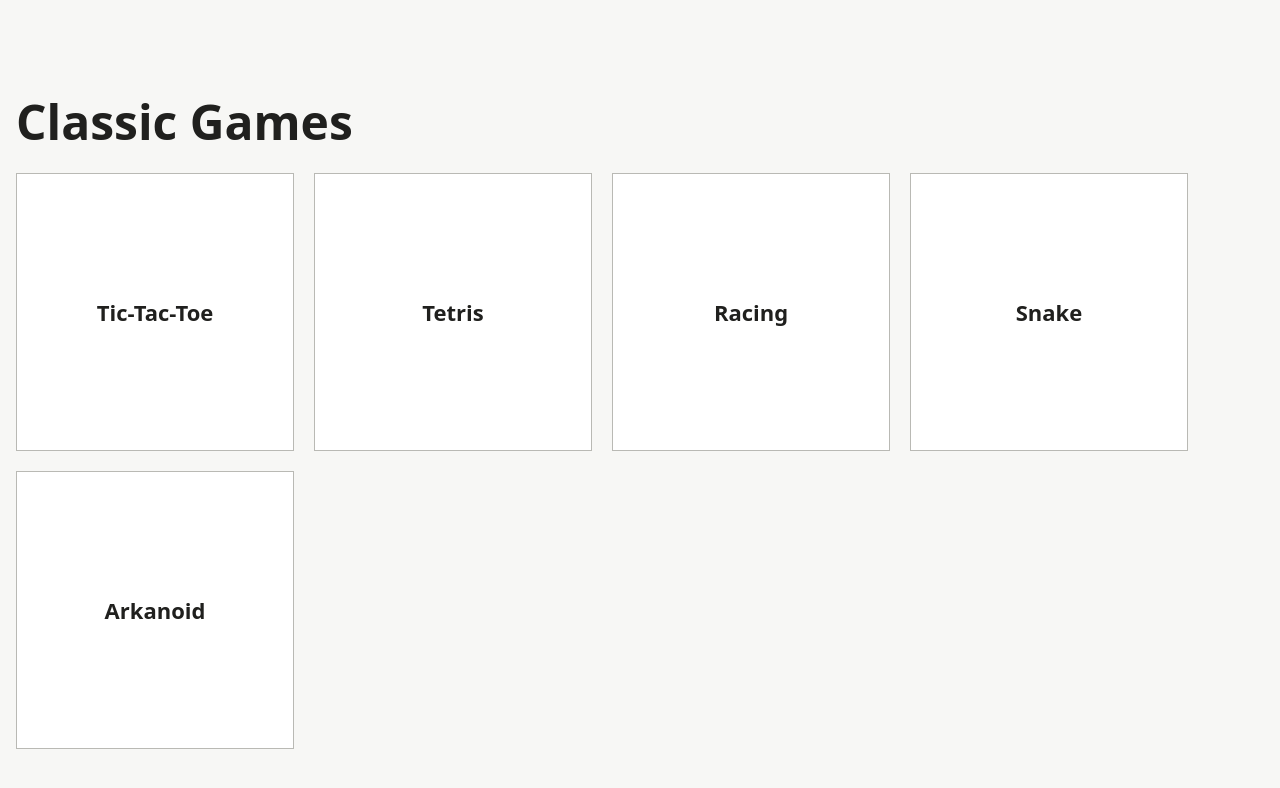
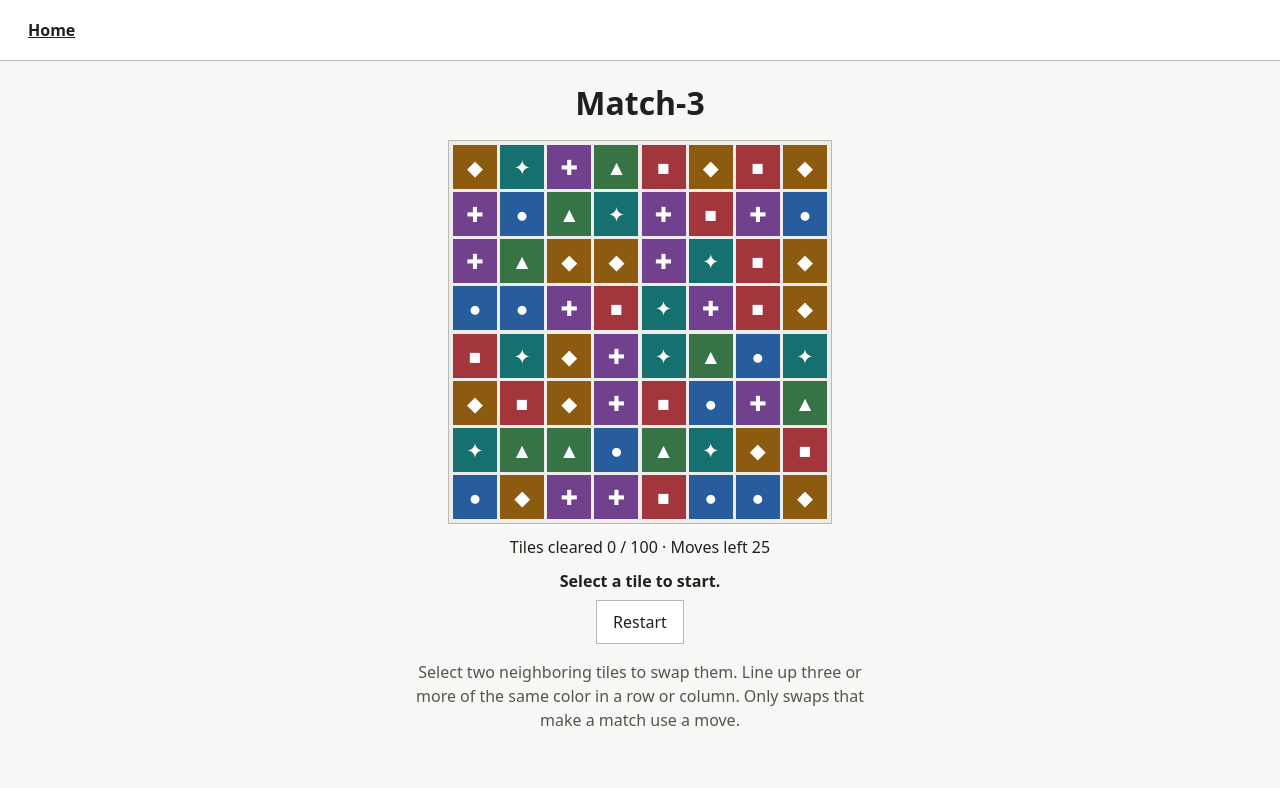
Before and after one commit to santijaga/classic-games, an Angular app: page /match-3 in a window 1280 px wide. Before the commit this address led to /. Shown: the top 788 px of the page. Built offline with nearby package versions, Linux system fonts and the light colour scheme.

Commit message:
Add Match-3 game

```diff
--- a/src/app/app.routes.ts
+++ b/src/app/app.routes.ts
@@ -32,5 +32,10 @@ export const routes: Routes = [
     title: 'Arkanoid | Classic Games',
     loadComponent: () => import('./arkanoid/arkanoid').then((module) => module.Arkanoid),
   },
+  {
+    path: 'match-3',
+    title: 'Match-3 | Classic Games',
+    loadComponent: () => import('./match-3/match-3').then((module) => module.Match3),
+  },
   { path: '**', redirectTo: '' },
 ];
--- a/src/app/dashboard/dashboard.ts
+++ b/src/app/dashboard/dashboard.ts
@@ -13,6 +13,7 @@ import { RouterLink } from '@angular/router';
         <a routerLink="/racing">Racing</a>
         <a routerLink="/snake">Snake</a>
         <a routerLink="/arkanoid">Arkanoid</a>
+        <a routerLink="/match-3">Match-3</a>
       </nav>
     </main>
   `,
--- /dev/null
+++ b/src/app/match-3/match-3-game.ts
@@ -0,0 +1,85 @@
+import { neighbors } from '../tile-games/tiles';
+
+export const width = 8;
+const length = width * width;
+const colorCount = 6;
+
+function randomColor(): number {
+  return Math.floor(Math.random() * colorCount);
+}
+
+export function swap(board: number[], first: number, second: number): void {
+  [board[first], board[second]] = [board[second], board[first]];
+}
+
+function matches(board: readonly number[]): Set<number> {
+  const found = new Set<number>();
+  for (let index = 0; index < length; index++) {
+    const color = board[index];
+    if (index % width < width - 2 && color === board[index + 1] && color === board[index + 2]) {
+      found.add(index).add(index + 1).add(index + 2);
+    }
+    if (index + 2 * width < length && color === board[index + width] && color === board[index + 2 * width]) {
+      found.add(index).add(index + width).add(index + 2 * width);
+    }
+  }
+  return found;
+}
+
+function hasMove(board: number[]): boolean {
+  for (let index = 0; index < length; index++) {
+    for (const next of neighbors(index, width, length)) {
+      if (next <= index || board[index] === board[next]) continue;
+      swap(board, index, next);
+      const valid = matches(board).size > 0;
+      swap(board, index, next);
+      if (valid) return true;
+    }
+  }
+  return false;
+}
+
+export function newBoard(): number[] {
+  const board: number[] = [];
+  do {
+    for (let index = 0; index < length; index++) {
+      const excluded: number[] = [];
+      if (index % width >= 2 && board[index - 1] === board[index - 2]) {
+        excluded.push(board[index - 1]);
+      }
+      if (index >= 2 * width && board[index - width] === board[index - 2 * width]) {
+        excluded.push(board[index - width]);
+      }
+      const colors = Array.from({ length: colorCount }, (_, color) => color)
+        .filter((color) => !excluded.includes(color));
+      board[index] = colors[Math.floor(Math.random() * colors.length)];
+    }
+  } while (!hasMove(board));
+  return board;
+}
+
+export function resolveSwap(board: readonly number[], first: number, second: number) {
+  if (!neighbors(first, width, length).includes(second)) return;
+  const next = [...board];
+  swap(next, first, second);
+  let cleared = matches(next);
+  if (!cleared.size) return;
+
+  let count = 0;
+  while (cleared.size) {
+    count += cleared.size;
+    for (let column = 0; column < width; column++) {
+      let target = length - width + column;
+      for (let index = target; index >= 0; index -= width) {
+        if (cleared.has(index)) continue;
+        next[target] = next[index];
+        target -= width;
+      }
+      for (; target >= 0; target -= width) next[target] = randomColor();
+    }
+    cleared = matches(next);
+  }
+
+  const refreshed = !hasMove(next);
+  return { board: refreshed ? newBoard() : next, count, refreshed };
+}
--- /dev/null
+++ b/src/app/match-3/match-3.html
@@ -0,0 +1,14 @@
+<app-game-page title="Match-3">
+  <div class="board" role="group" aria-label="Match-3 board">
+    @for (color of board(); track $index) {
+      <button type="button" class="cell" [attr.data-color]="color" [attr.aria-label]="label($index, color)"
+        [attr.aria-pressed]="selected() === $index" [disabled]="finished()" (click)="choose($index)">
+        {{ tiles[color].mark }}
+      </button>
+    }
+  </div>
+  <p class="stats">Tiles cleared {{ score() }} / {{ goal }} · Moves left {{ moves() }}</p>
+  <p class="status" role="status">{{ status() }}</p>
+  <button type="button" class="restart" (click)="restart()">Restart</button>
+  <p class="instructions">Select two neighboring tiles to swap them. Line up three or more of the same color in a row or column. Only swaps that make a match use a move.</p>
+</app-game-page>
--- /dev/null
+++ b/src/app/match-3/match-3.ts
@@ -0,0 +1,61 @@
+import { Component, computed, signal } from '@angular/core';
+import { GamePage } from '../game-page/game-page';
+import { neighbors, tileLabel, tiles } from '../tile-games/tiles';
+import { newBoard, resolveSwap, width } from './match-3-game';
+
+@Component({
+  selector: 'app-match-3',
+  imports: [GamePage],
+  templateUrl: './match-3.html',
+  styleUrl: '../tile-games/tiles.css',
+})
+export class Match3 {
+  protected readonly board = signal(newBoard());
+  protected readonly selected = signal<number | null>(null);
+  protected readonly score = signal(0);
+  protected readonly moves = signal(25);
+  protected readonly goal = 100;
+  protected readonly finished = computed(() => this.score() >= this.goal || this.moves() === 0);
+  protected readonly status = signal('Select a tile to start.');
+  protected readonly tiles = tiles;
+
+  protected label(index: number, color: number): string {
+    return tileLabel(index, width, color);
+  }
+
+  protected choose(index: number): void {
+    if (this.finished()) return;
+    const first = this.selected();
+    if (first === index) {
+      this.selected.set(null);
+      this.status.set('Select a tile.');
+      return;
+    }
+    if (first === null || !neighbors(first, width, this.board().length).includes(index)) {
+      this.selected.set(index);
+      this.status.set('Select a neighboring tile.');
+      return;
+    }
+
+    this.selected.set(null);
+    const result = resolveSwap(this.board(), first, index);
+    if (!result) {
+      this.status.set('That swap makes no match.');
+      return;
+    }
+    this.board.set(result.board);
+    this.score.update((score) => score + result.count);
+    this.moves.update((moves) => moves - 1);
+    if (this.score() >= this.goal) this.status.set('You win!');
+    else if (this.moves() === 0) this.status.set('Out of moves.');
+    else this.status.set(result.refreshed ? 'No swaps left. New tiles added.' : `Cleared ${result.count} tiles.`);
+  }
+
+  protected restart(): void {
+    this.board.set(newBoard());
+    this.selected.set(null);
+    this.score.set(0);
+    this.moves.set(25);
+    this.status.set('Select a tile to start.');
+  }
+}
--- /dev/null
+++ b/src/app/tile-games/tiles.css
@@ -0,0 +1,63 @@
+.board {
+  display: grid;
+  grid-template-columns: repeat(8, minmax(0, 1fr));
+  gap: 0.2rem;
+  width: min(100%, 24rem);
+  margin-inline: auto;
+  padding: 0.25rem;
+  border: 1px solid var(--border);
+  background: #ededeb;
+}
+
+.cell {
+  display: grid;
+  place-items: center;
+  aspect-ratio: 1;
+  min-width: 0;
+  padding: 0;
+  border: 0;
+  background: var(--tile-color);
+  color: #fff;
+  font-size: clamp(0.8rem, 4vw, 1.3rem);
+  touch-action: manipulation;
+}
+
+.cell[data-color='0'] { --tile-color: #285d9d; }
+.cell[data-color='1'] { --tile-color: #a3363c; }
+.cell[data-color='2'] { --tile-color: #377344; }
+.cell[data-color='3'] { --tile-color: #8c5b10; }
+.cell[data-color='4'] { --tile-color: #71418d; }
+.cell[data-color='5'] { --tile-color: #177070; }
+
+button.cell:hover:not(:disabled) {
+  background: var(--tile-color);
+  filter: brightness(1.2);
+}
+
+.cell[aria-pressed='true'] {
+  box-shadow: inset 0 0 0 3px #fff;
+}
+
+.cell:focus-visible {
+  z-index: 1;
+}
+
+.stats {
+  margin: 0.75rem 0;
+  font-variant-numeric: tabular-nums;
+}
+
+.status {
+  margin: 0.5rem 0;
+  font-weight: 600;
+}
+
+.restart {
+  min-height: 2.75rem;
+  padding: 0 1rem;
+}
+
+.instructions {
+  color: var(--muted);
+  line-height: 1.5;
+}
--- /dev/null
+++ b/src/app/tile-games/tiles.ts
@@ -0,0 +1,21 @@
+export const tiles = [
+  { name: 'Blue', mark: '●' },
+  { name: 'Red', mark: '■' },
+  { name: 'Green', mark: '▲' },
+  { name: 'Gold', mark: '◆' },
+  { name: 'Purple', mark: '✚' },
+  { name: 'Teal', mark: '✦' },
+];
+
+export function neighbors(index: number, width: number, length: number): number[] {
+  const result: number[] = [];
+  if (index % width > 0) result.push(index - 1);
+  if (index % width < width - 1) result.push(index + 1);
+  if (index >= width) result.push(index - width);
+  if (index + width < length) result.push(index + width);
+  return result;
+}
+
+export function tileLabel(index: number, width: number, color: number): string {
+  return `${tiles[color].name}, row ${Math.floor(index / width) + 1}, column ${index % width + 1}`;
+}
```
